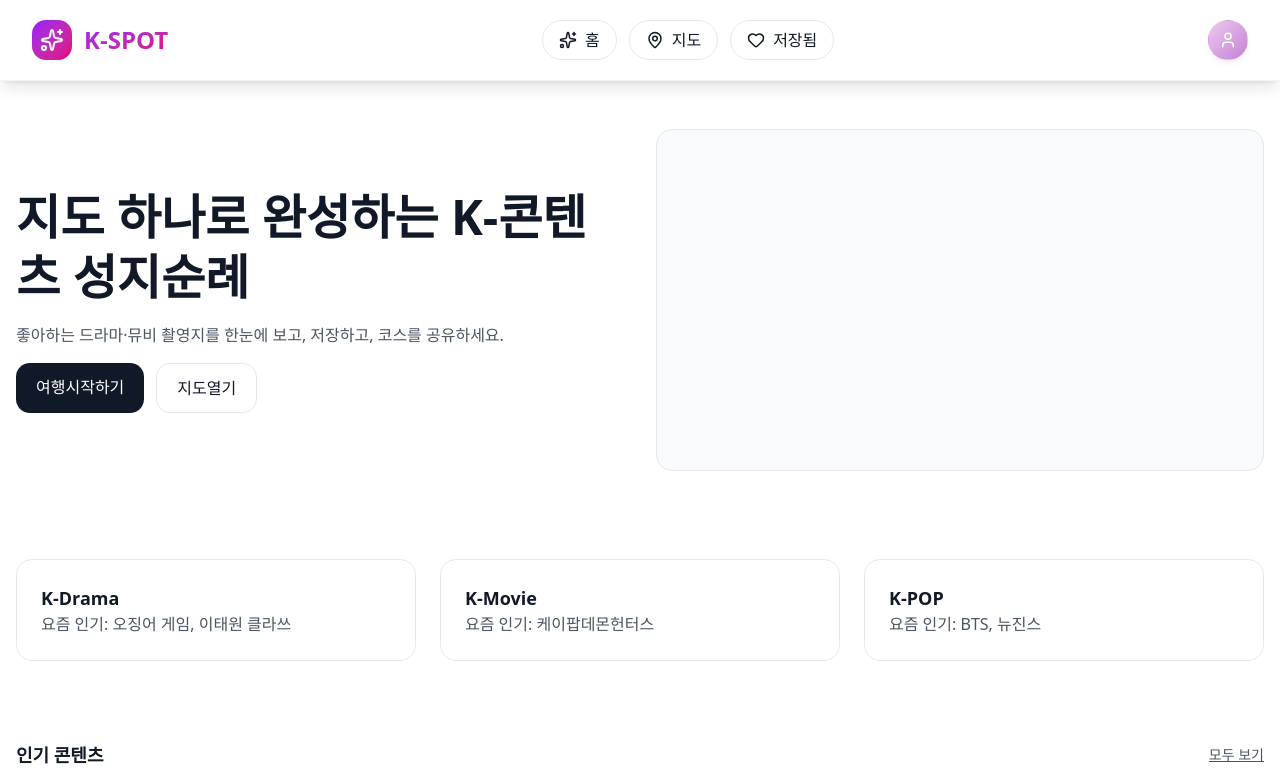
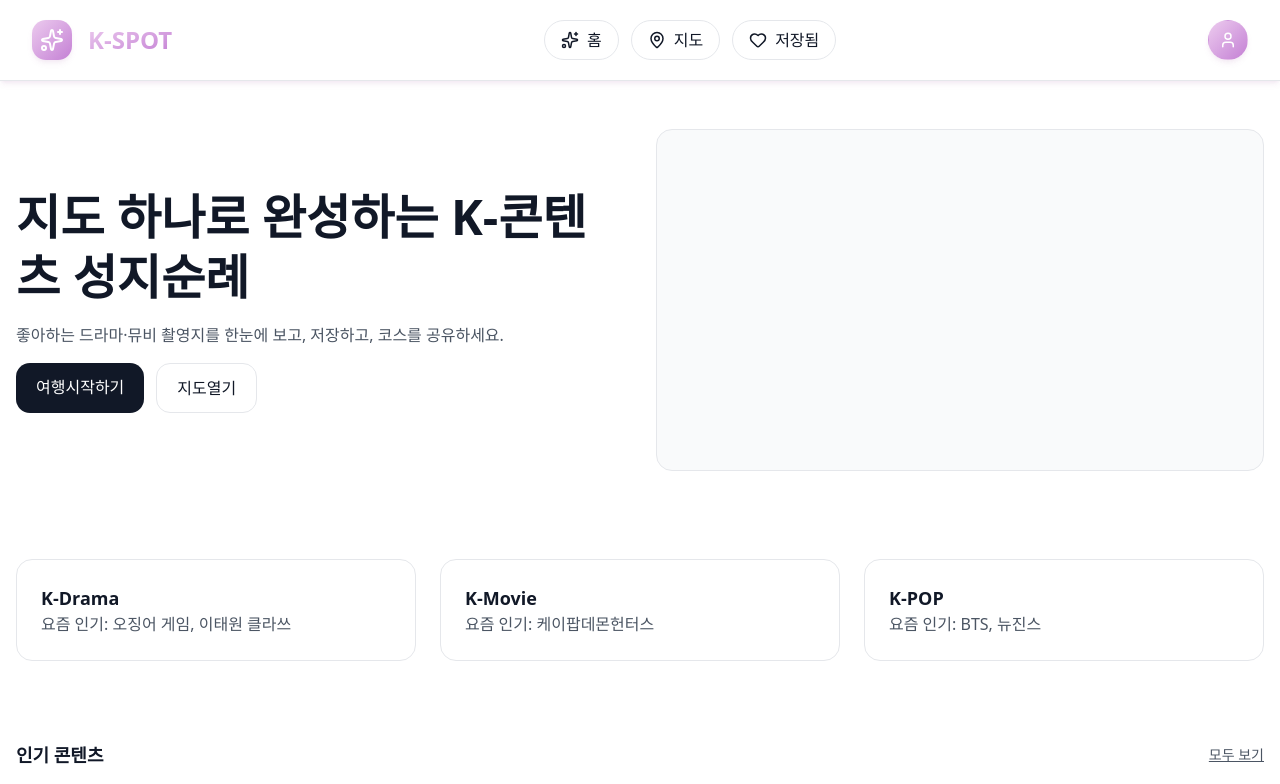
Before and after one commit to kakao-tech-campus-3rd-step3/Team20_FE, a React (Vite) app: page / in a window 1280 px wide. Shown: the top 784 px of the page. Built offline with nearby package versions, Linux system fonts and the light colour scheme.

Commit message:
style(header): Header 구성 컴포넌트 토큰 기반 스타일 적용
- npm run format/build/lint 통과 확인 완료

```diff
--- a/src/features/Header/ui/Brand.tsx
+++ b/src/features/Header/ui/Brand.tsx
@@ -1,13 +1,16 @@
 import { Sparkles } from 'lucide-react';
 import { BRAND_NAME } from '../model/messages';
+import { circleWH } from '@/shared/model/styles';
 
 export function Brand() {
   return (
-    <div className="group flex items-center space-x-3">
-      <div className="flex h-10 w-10 items-center justify-center rounded-xl bg-gradient-to-br from-purple-600 to-pink-600 transition-transform duration-300 group-hover:scale-110">
-        <Sparkles className="h-6 w-6 text-white" aria-hidden />
+    <div className="group flex items-center gap-[var(--spacing-container-padding)]">
+      <div
+        className={`flex ${circleWH.md} items-center justify-center rounded-[var(--radius-xl)] bg-gradient-to-br from-primary to-accent shadow-brand-md transition-transform duration-300 group-hover:scale-110`}
+      >
+        <Sparkles className="h-6 w-6 text-primary-foreground" aria-hidden />
       </div>
-      <div className="bg-gradient-to-br from-purple-600 to-pink-600 bg-clip-text text-2xl font-bold text-transparent">
+      <div className="bg-gradient-to-br from-primary to-accent bg-clip-text text-heading-3 text-transparent">
         {BRAND_NAME}
       </div>
     </div>
--- a/src/features/Header/ui/Header.tsx
+++ b/src/features/Header/ui/Header.tsx
@@ -5,9 +5,9 @@ import type { NavMenuProps } from '../model/types';
 
 export function Header({ active, onSelect }: NavMenuProps) {
   return (
-    <header className="bg-white/90 backdrop-blur-md shadow-lg border-b border-gray-100 sticky top-0 z-50">
-      <div className="max-w-7xl mx-auto px-4 sm:px-6 lg:px-8">
-        <div className="flex justify-between items-center h-20">
+    <header className="bg-background/90 backdrop-blur-md shadow-brand-md border-b border-border sticky top-0 z-[var(--z-sticky)]">
+      <div className="max-w-7xl mx-auto px-[var(--spacing-4)] sm:px-[var(--spacing-6)] lg:px-[var(--spacing-8)]">
+        <div className="flex justify-between items-center h-[var(--spacing-20)]">
           <Brand />
           <NavMenu active={active} onSelect={onSelect} />
           <ProfileButton />
--- a/src/features/Header/ui/NavMenu.tsx
+++ b/src/features/Header/ui/NavMenu.tsx
@@ -14,7 +14,7 @@ export function NavMenu({ active, onSelect }: NavMenuProps) {
   };
 
   return (
-    <nav aria-label="주요 메뉴" className="hidden md:flex items-center space-x-3">
+    <nav aria-label="주요 메뉴" className="hidden md:flex items-center gap-[var(--spacing-3)]">
       {MENU.map(({ key, label, Icon }) => (
         <IconButton
           key={key}
```
